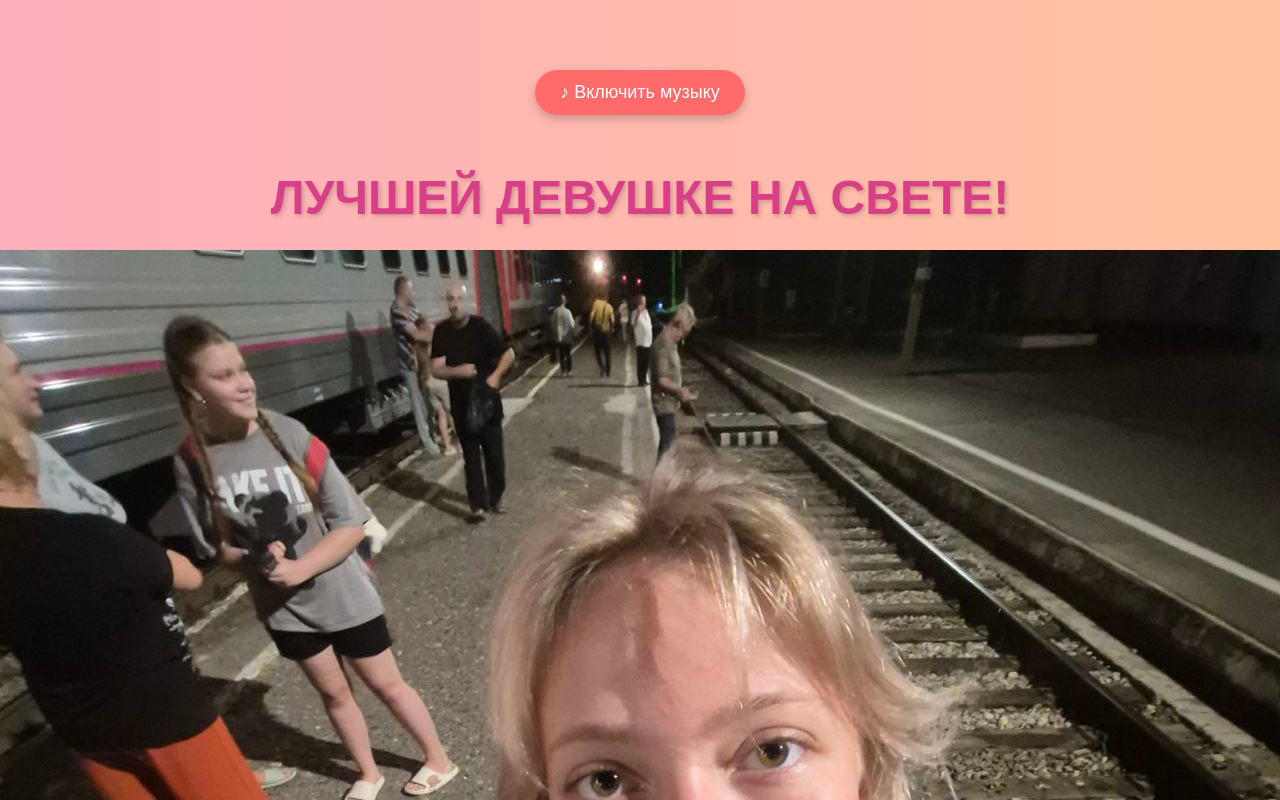
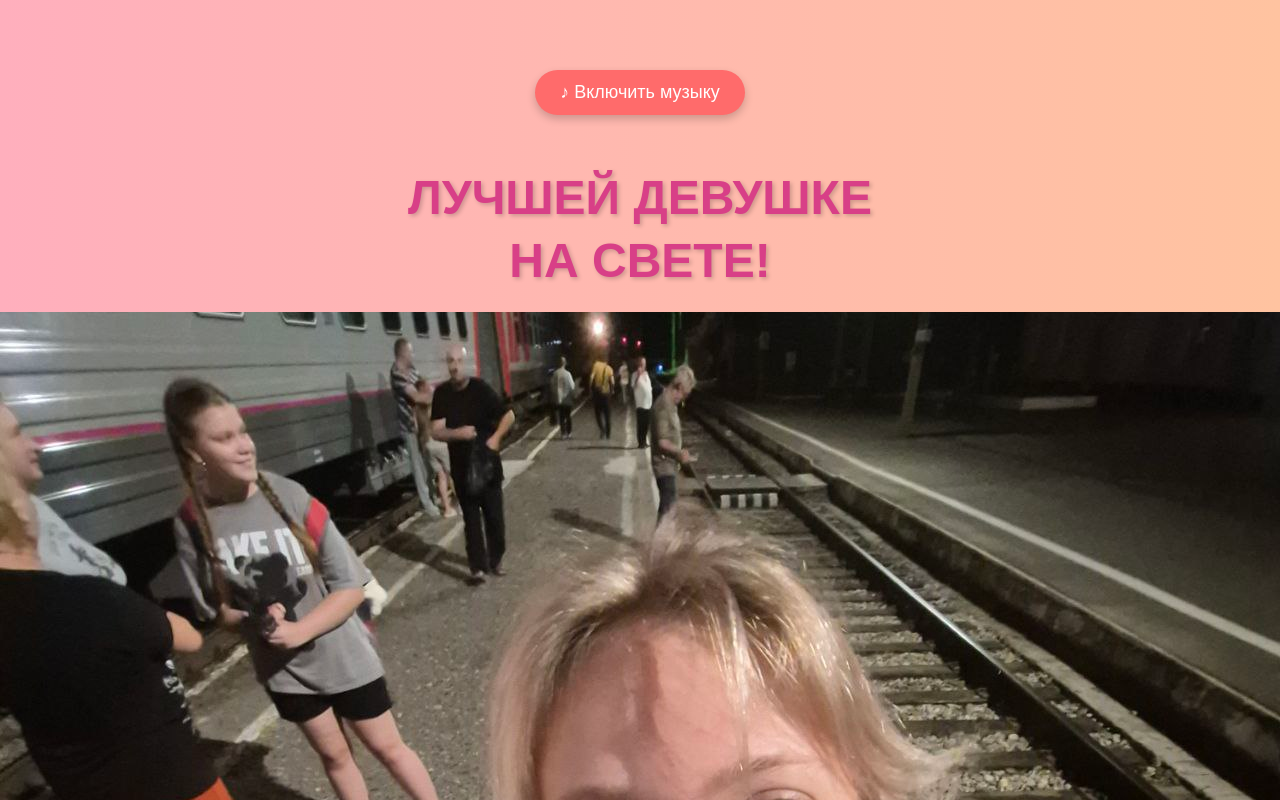
Before and after one commit to Boxingster/ul, a plain HTML site: page index.html in a window 1280 px wide. Shown: the top 800 px of the page. Drawn offline with Linux system fonts and the light colour scheme.

Commit message:
index.html

```diff
--- a/index.html
+++ b/index.html
@@ -182,7 +182,7 @@
     </script></header>
 
     <main>
-    <h1>ЛУЧШЕЙ ДЕВУШКЕ НА СВЕТЕ!</h1>
+    <h1>ЛУЧШЕЙ ДЕВУШКЕ <br> НА СВЕТЕ!</h1>
     <picture> <source media="max-width:500px">
         <img src="photo_2025-08-08_13-05-08.jpg" alt="Это Ульяна">
         <figure>
```
